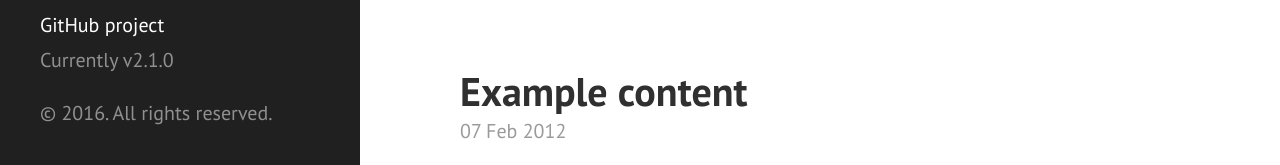
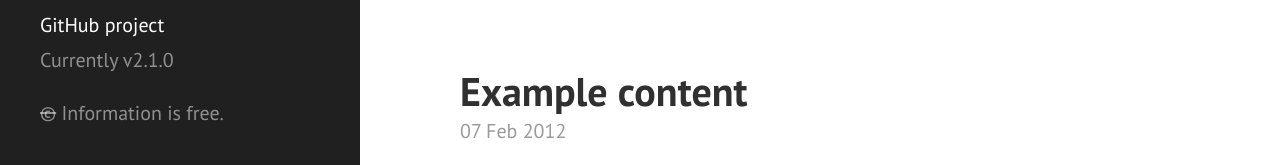
Before and after one commit to masteradamo/masteradamo.github.io, a Jekyll site: the page built from index.html, in a window 1280 px wide and 900 px high, scrolled down 577 px. Shown: the part 732-897 px from the top of the window. Built offline with Jekyll 4.4.1, drawn with Linux system fonts in a browser that asks for light colours; Markdown is read by kramdown in place of the engine named in the settings; the list of posts is cut into pages by our own code.

Commit message:
Stuck through the copyright symbol.

```diff
--- a/_includes/sidebar.html
+++ b/_includes/sidebar.html
@@ -31,6 +31,6 @@
       <span class="sidebar-nav-item">Currently v{{ site.version }}</span>
     </nav>
 
-    <p>&copy; {{ site.time | date: '%Y' }}. All rights reserved.</p>
+    <p><s>&copy;</s> Information is free.</p>
   </div>
 </div>
```
